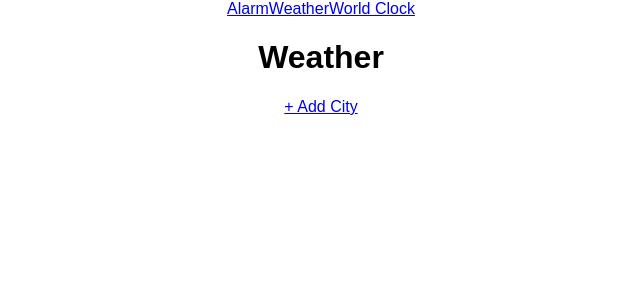
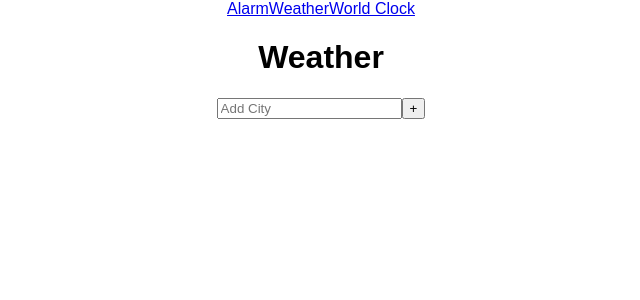
Before and after one commit to dpark926/my_momentum, a React (Create React App) app in the folder countdown_alarm_client/: page /weather in a window 1280 px wide. Both pictures are taken after a click on the link "+ Add City". Shown: the top 300 px of the page, without its empty margins (319-959 px from the left). Built offline with nearby package versions, Linux system fonts and the light colour scheme.

Commit message:
add AddWeatherCity component and Weather as container

```diff
--- a/countdown_alarm_client/public/index.html
+++ b/countdown_alarm_client/public/index.html
@@ -19,7 +19,7 @@
       work correctly both with client-side routing and a non-root public URL.
       Learn how to configure a non-root public URL by running `npm run build`.
     -->
-    <title>React App</title>
+    <title>Countdown Alarm</title>
   </head>
   <body>
     <noscript>
--- /dev/null
+++ b/countdown_alarm_client/src/components/AddWeatherCity.js
@@ -0,0 +1,13 @@
+import React from 'react'
+
+function AddWeatherCity () {
+  return (
+    <div>
+      <input type="text" placeholder="Add City"></input>
+      <input type="submit" value="+"></input>
+      {/* <p>Hello weather</p> */}
+    </div>
+  )
+}
+
+export default AddWeatherCity
--- a/countdown_alarm_client/src/containers/Weather.js
+++ b/countdown_alarm_client/src/containers/Weather.js
@@ -1,5 +1,5 @@
 import React, { Component } from 'react';
-import AddCity from '../components/AddCity.js'
+import AddWeatherCity from '../components/AddWeatherCity.js'
 
 class Weather extends Component {
   constructor () {
@@ -19,7 +19,7 @@ class Weather extends Component {
   }
 
   render () {
-    if (!this.state.setTime) {
+    if (!this.state.addCity) {
       return (
         <div>
           <h1>Weather</h1>
@@ -30,7 +30,7 @@ class Weather extends Component {
       return (
         <div>
           <h1>Weather</h1>
-          <AddCity/>
+          <AddWeatherCity/>
         </div>
       )
     }
```
